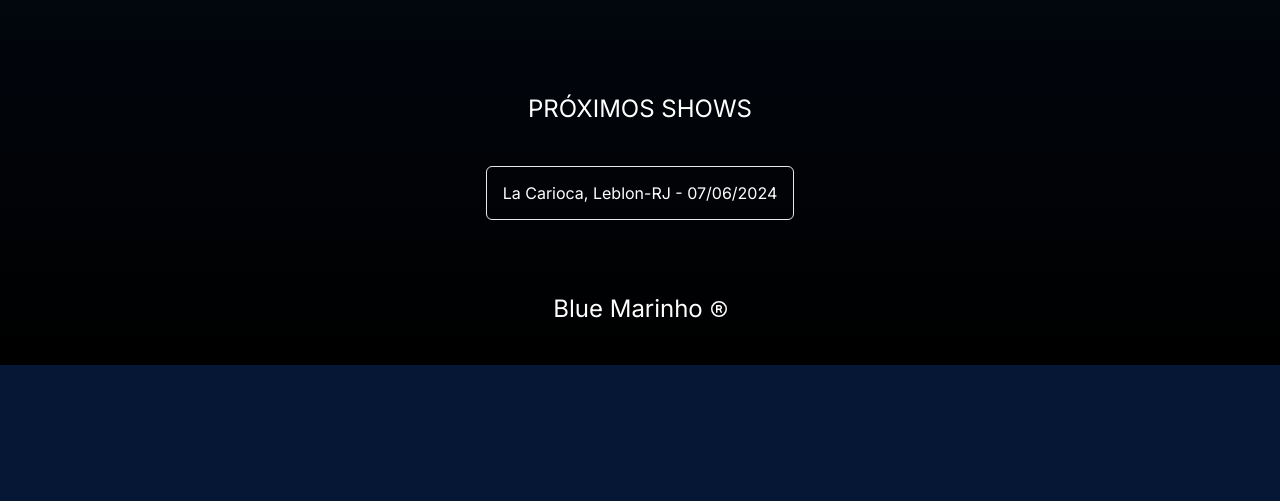
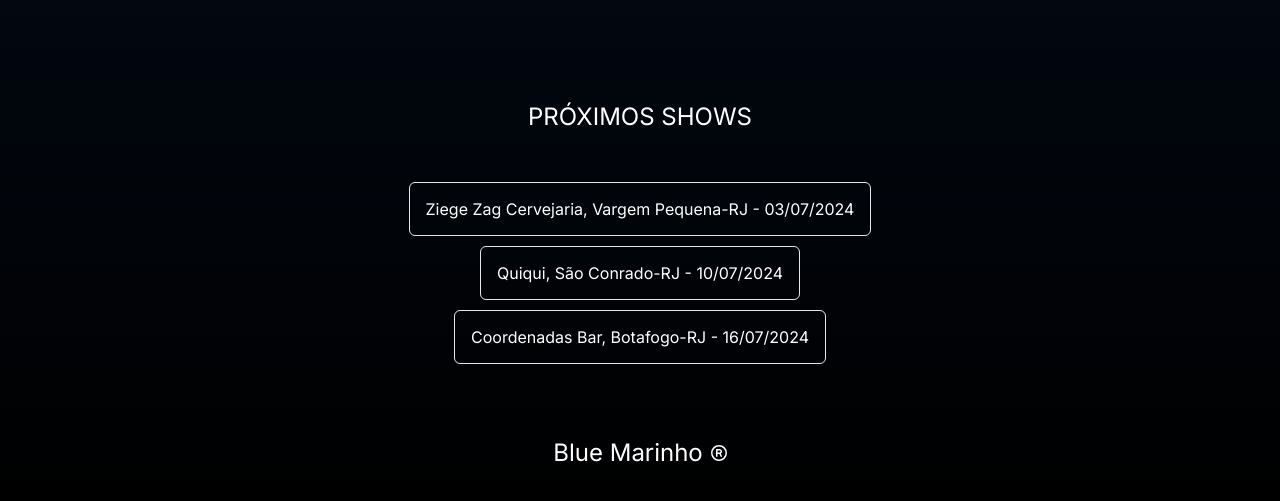
Before and after one commit to guerlak/bluemarinho, a Next.js app: page / in a window 1280 px wide. Shown: the part 1145-1646 px from the top of the page. Before the commit the page ends 1510 px from the top, so only its background shows below. Built offline with nearby package versions, Linux system fonts and the light colour scheme.

Commit message:
layout adjust

```diff
--- /dev/null
+++ b/src/app/eventos/coordenadas/page.tsx
@@ -0,0 +1,11 @@
+const eventoPage = async () => {
+  return (
+    <div className="flex justify-center items-center">
+      <div className="h-max">
+        <h1>Em breve mais informações...</h1>
+      </div>
+    </div>
+  );
+};
+
+export default eventoPage;
--- /dev/null
+++ b/src/app/eventos/quiqui/page.tsx
@@ -0,0 +1,9 @@
+const eventoPage = async () => {
+  return (
+    <div className="flex justify-center">
+      <h1>Em breve mais informações</h1>
+    </div>
+  );
+};
+
+export default eventoPage;
--- a/src/app/eventos/la-carioca/page.tsx
+++ b/src/app/eventos/ziege-zag/page.tsx
@@ -5,7 +5,7 @@ import folder from "../media/la-carioca-folder.jpeg";
 const eventoPage = async () => {
   return (
     <div className="flex justify-center">
-      <Image src={folder} alt="folder la carioca" width={800} height={400} />
+      <h1>Em breve mais informações</h1>
     </div>
   );
 };
--- a/src/app/layout.tsx
+++ b/src/app/layout.tsx
@@ -22,8 +22,8 @@ export default function RootLayout({
         <link rel="icon" href="/favicon.ico" sizes="any" />
       </head>
       <body className={inter.className}>
-        <main className="mx-auto text-center flex-col items-center justify-center max-w-[90%]">
-          <Menu />
+        <Menu />
+        <main className="mx-auto text-center flex-col items-center justify-center h-ldh">
           {children}
         </main>
 
--- a/src/app/page.tsx
+++ b/src/app/page.tsx
@@ -24,7 +24,7 @@ export default function Home() {
         className="w-full h-[300px] sm:h-[500px] bg-cover bg-center bg-no-repeat"
       ></header>
 
-      <div className="text-center flex-col items-center justify-center [&>*]:mb-10 mt-10">
+      <div className="text-center flex-col items-center justify-center [&>*]:mb-10 mt-10 p-2">
         <h2>
           Blue Marinho, um quinteto composto pela voz poderosa e envolvente de
           Paola Marinho e uma banda potente que apresenta uma rica mistura de
--- a/src/app/release/page.tsx
+++ b/src/app/release/page.tsx
@@ -4,7 +4,7 @@ import fotoRelease from "./foto-release.jpg";
 
 export default function release() {
   return (
-    <div className="text-left">
+    <div className="text-left p-10">
       <h3 className="font-bold">
         Ecoando Clássicos com Originalidade: a Banda Blue Marinho oferece uma
         experiência única para os amantes do rock.
--- a/src/components/Agenda.js
+++ b/src/components/Agenda.js
@@ -5,12 +5,24 @@ function Agenda() {
     <div>
       <h1>PRÓXIMOS SHOWS</h1>
       <br></br>
-      <div className="flex justify-center mt-6">
+      <div className="flex-col justify-center mt-6">
         <Evento
-          local="Leblon-RJ"
-          nome="La Carioca"
-          data="07/06/2024"
-          slug="la-carioca"
+          local="Vargem Pequena-RJ"
+          nome="Ziege Zag Cervejaria"
+          data="03/07/2024"
+          slug="ziege-zag"
+        />
+        <Evento
+          local="São Conrado-RJ"
+          nome="Quiqui"
+          data="10/07/2024"
+          slug="quiqui"
+        />
+        <Evento
+          local="Botafogo-RJ"
+          nome="Coordenadas Bar"
+          data="16/07/2024"
+          slug="coordenadas"
         />
       </div>
     </div>
--- a/src/components/Evento.js
+++ b/src/components/Evento.js
@@ -2,7 +2,7 @@ import Link from "next/link";
 
 export default function Evento({ data, local, nome, slug }) {
   return (
-    <div className="m-2">
+    <div className="m-10">
       <Link className="border p-4 rounded-md" href={`eventos/${slug}`}>
         {nome}, {local} - {data}
       </Link>
--- a/src/components/Menu.js
+++ b/src/components/Menu.js
@@ -3,7 +3,7 @@ import Link from "next/link";
 
 export default function Menu() {
   return (
-    <div className="flex justify-between items-center min-h-20">
+    <div className="flex justify-between items-center min-h-20 p-2">
       <Link href={"/"}>
         <h1>Blue Marinho</h1>
       </Link>
```
Also changed, not shown: src/app/eventos/(media)/la-carioca-folder.jpeg (renamed from src/app/eventos/media/la-carioca-folder.jpeg).
